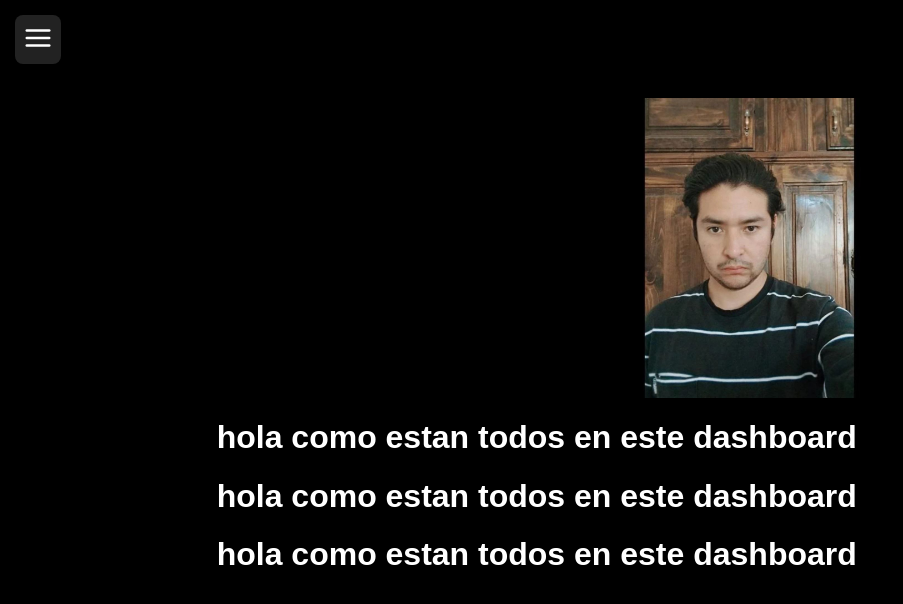
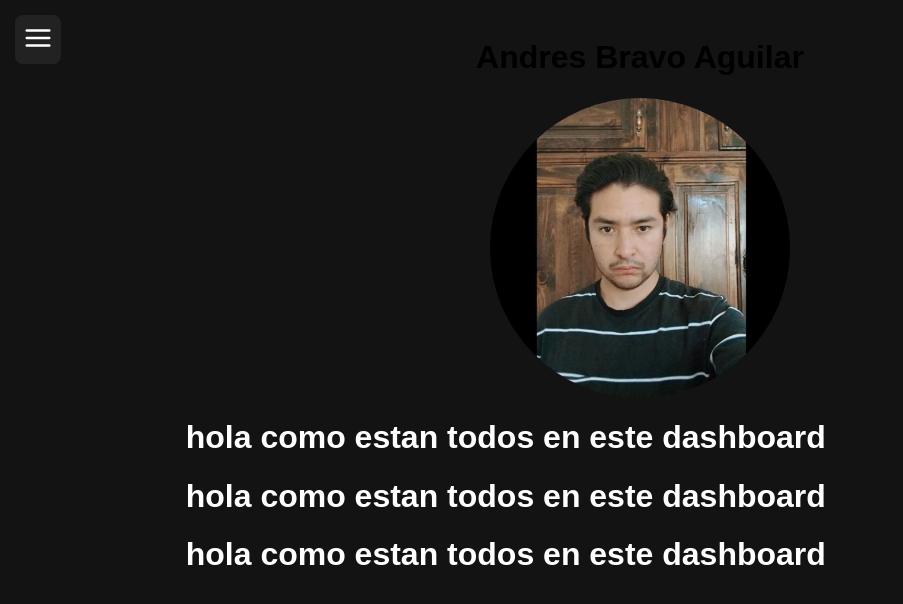
Before and after one commit to AndresBrav/My-Portfolio, a React (Vite) app: page / in a window 1280 px wide. Shown: the top 604 px of the page, without its empty margins (0-903 px from the left). Built offline with nearby package versions, Linux system fonts and the light colour scheme.

Commit message:
background gemini added

```diff
--- a/src/App.tsx
+++ b/src/App.tsx
@@ -1,5 +1,4 @@
 import { BrowserRouter, Route, Routes } from "react-router-dom";
-import About from "./components/Information/About";
 import Projects from "./components/Information/Projects";
 import Contact from "./components/Information/Contact";
 import Dashboard from "./Dashboard";
@@ -9,11 +8,9 @@
         <>
             <BrowserRouter>
                 <Routes>
-
                     <Route path="/" element={<Dashboard />} />
-                    {/* <Route path="/about" element={<About />} />
                     <Route path="/projects" element={<Projects />} />
-                    <Route path="/contact" element={<Contact />} /> */}
+                    <Route path="/contact" element={<Contact />} />
                 </Routes>
             </BrowserRouter>
         </>
--- a/src/assets/styles/background.css
+++ b/src/assets/styles/background.css
@@ -1,12 +1,18 @@
 body {
-    background-color: rgba(0, 0, 0, 1);
+    /* background-color: rgba(0, 0, 0, 0.9); */
+    /* background-color: #0d0d0d; */
+    background-color: #131314; /*gemini background*/
+
     margin: 0;
+
     font-family: sans-serif;
 }
 
+
+
 .container-father {
     display: grid;
-    grid-template-columns: 1fr 5fr;
+    grid-template-columns: 1fr 5fr 1fr;
     grid-template-rows: 1fr;
     grid-column-gap: 4px;
     grid-row-gap: 0px;
@@ -15,24 +21,65 @@
 
 .container-dashboard {
     position: relative;
-    background: black;
+    /* background: black; */
+    /* background-color: rgba(0, 0, 0, 0.95); 50% de intensidad */
+    /* background-color: white; */
     height: 100vh;
 }
 
 .sidebar {
-    background: #111;
+    /* background: #111; */
+    background-color: #1e1e20; /* 50% de intensidad */
     color: white;
     height: 100vh;
     overflow: hidden;
-    transition: 0.9s;
+    transition: 1s;
     padding-top: 60px;
     width: 0px; /* cerrado por defecto */
+}
+
+.sidebar h3 {
+    font-family: "Inter", sans-serif;
+    text-align: center;
+    font-size: 1.5rem;
+    margin-bottom: 30px;
+    border-bottom: 1px solid #333;
+    padding-bottom: 10px;
+}
+
+/* List Reset */
+.sidebar ul {
+    list-style: none; /* Removes bullets */
+    padding: 0;
+    margin: 0;
+}
+
+.sidebar ul li {
+    margin-bottom: 10px;
+}
+
+/* Link Styling */
+.sidebar ul li a {
+    text-decoration: none; /* Removes underline */
+    color: white; /* Soft grey text */
+    font-size: 1.1rem;
+    display: block;
+    padding: 12px 15px;
+    border-radius: 8px;
+    transition: all 0.5s ease;
+}
+
+/* Hover Effect */
+.sidebar ul li a:hover {
+    background-color: #333; /* Darker grey background */
+    color: #ffffff; /* Brighter white text */
+    padding-left: 30px; /* Slight move to the right effect */
 }
 
 .img-perfil {
     width: 200px;
     height: 200px;
-    border-radius: 0%;
+    border-radius: 50%;
     object-fit: cover;
     display: block;
     margin: 0 auto;
@@ -50,7 +97,10 @@
 /* 📱 CELULAR */
 @media (max-width: 767px) {
     .sidebar.open {
-        width: 130px; /* cuando está abierto */
+        width: 25vw; /* cuando está abierto */
+    }
+    .sidebar ul li a:hover {
+        padding-left: 10px; /* ajuste para pantallas más grandes */
     }
 }
 
--- a/src/components/Information/Contact.tsx
+++ b/src/components/Information/Contact.tsx
@@ -1,6 +1,22 @@
+import Sidebar from "../Sidebar";
 
 const Contact = () => {
-    return <div>Contact</div>;
+    return (
+        <>
+            <div className="container-father">
+                <Sidebar />
+
+                <div className="container-dashboard">
+                    <br />
+
+                    <h1 style={{ textAlign: "center", color: "white" }}>
+                        this is the contact page
+                    </h1>
+
+                </div>
+            </div>
+        </>
+    );
 };
 
 export default Contact;
--- a/src/components/Information/Projects.tsx
+++ b/src/components/Information/Projects.tsx
@@ -1,6 +1,23 @@
+import Sidebar from "../Sidebar";
 
 const Projects = () => {
-    return <div>Projects</div>;
+    return (
+        <>
+            <div className="container-father">
+                <Sidebar />
+
+                <div className="container-dashboard">
+                    <br />
+
+                    <h1 style={{ textAlign: "center", color: "white" }}>
+                        this is the projects page
+                    </h1>
+
+
+                </div>
+            </div>
+        </>
+    );
 };
 
 export default Projects;
--- a/src/components/Sidebar.tsx
+++ b/src/components/Sidebar.tsx
@@ -1,6 +1,6 @@
 import { useState } from "react";
 import { FiMenu } from "react-icons/fi";
-
+import { Link } from "react-router-dom";
 const Sidebar = () => {
     const [open, setOpen] = useState(false);
 
@@ -25,11 +25,11 @@
             </button>
 
             <div className={`sidebar ${open ? "open" : ""}`}>
-                <h3>Menú</h3>
+                <h3>Menu</h3>
                 <ul>
-                    <li>Inicio</li>
-                    <li>Perfil</li>
-                    <li>Ajustes</li>
+                    <li><Link to="/">About</Link></li>
+                    <li><Link to="/projects">Projects</Link></li>
+                    <li><Link to="/contact">Contact</Link></li>
                 </ul>
             </div>
         </div>
```
